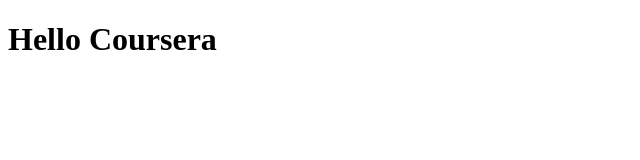
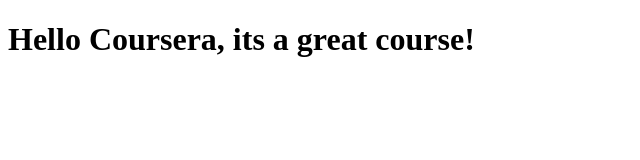
Before and after one commit to anna-pye/coursera-test, a plain HTML site: page site/index.html in a window 1280 px wide. Shown: the whole page, without its empty margins (0-640 px from the left). Drawn offline with Linux system fonts and the light colour scheme.

Commit message:
small additions to page.

```diff
--- a/site/index.html
+++ b/site/index.html
@@ -6,7 +6,7 @@
 	<title>Hello Coursera</title>
 </head>
 <body>
-	<h1>Hello Coursera</h1>
+	<h1>Hello Coursera, its a great course!</h1>
 
 </body>
 </html>
```
